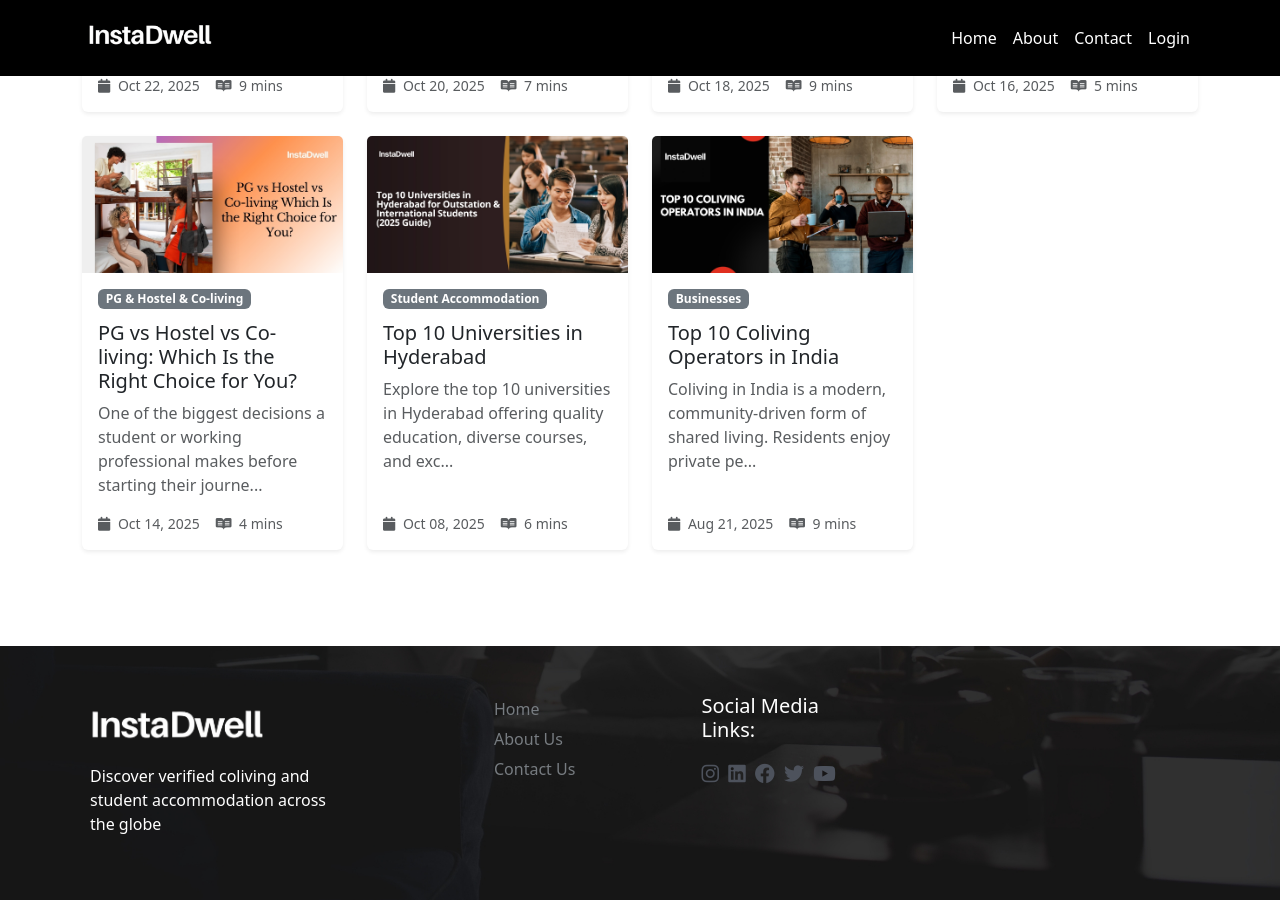
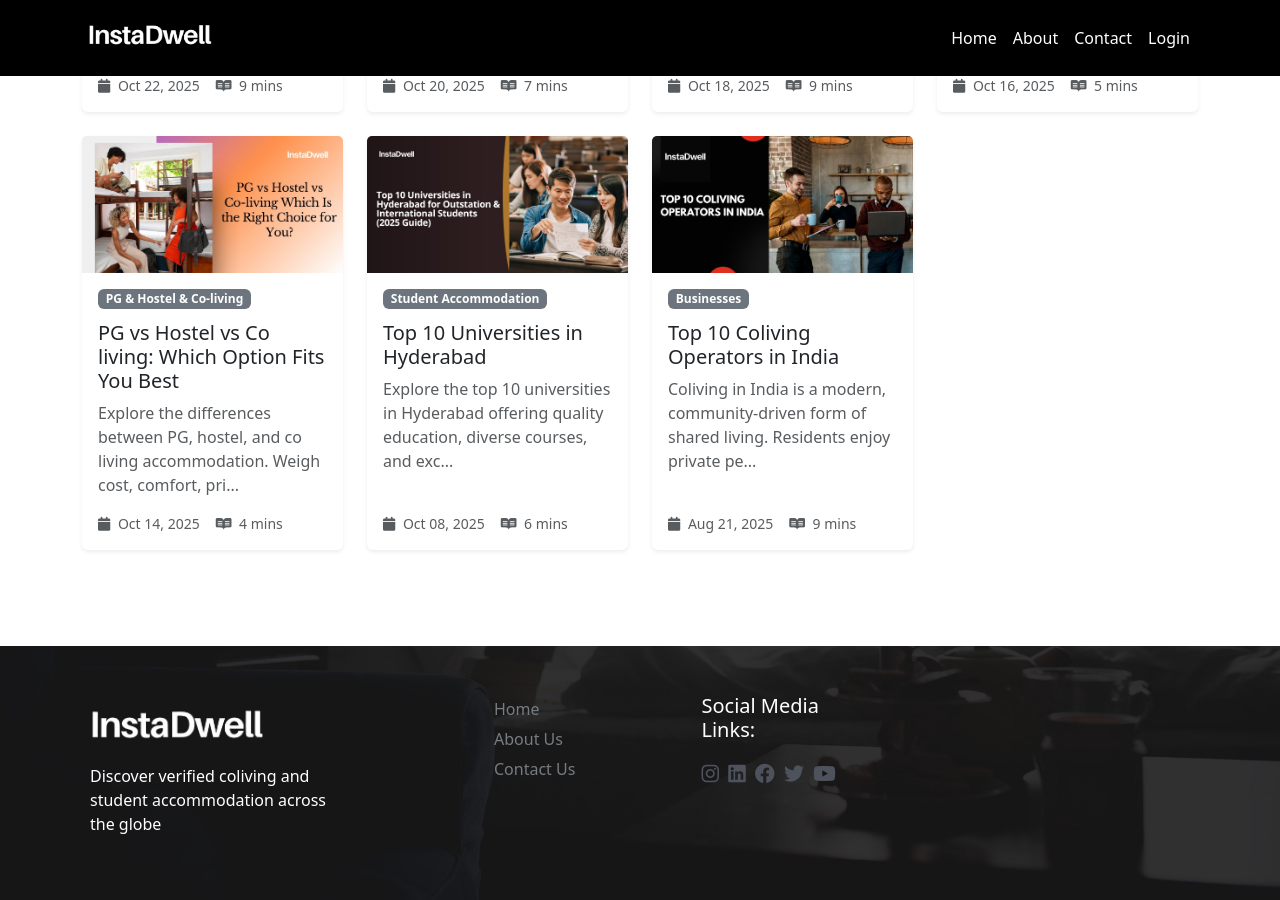
Before and after one commit to instadw/instadwell-blog, a Jekyll site: the page built from index.html, in a window 1280 px wide and 900 px high, scrolled down 1337 px. Built offline with Jekyll 4.4.1, drawn with Linux system fonts in a browser that asks for light colours; the list of posts is cut into pages by our own code.

Commit message:
Update 2025-10-14-pg-vs-hostel-vs-co-living-which-is-the-right-choice-for-you.md

```diff
--- a/_posts/2025-10-14-pg-vs-hostel-vs-co-living-which-is-the-right-choice-for-you.md
+++ b/_posts/2025-10-14-pg-vs-hostel-vs-co-living-which-is-the-right-choice-for-you.md
@@ -1,9 +1,6 @@
 ---
-title: "PG vs Hostel vs Co-living: Which Is the Right Choice for You?"
-description: "One of the biggest decisions a student or working professional
-  makes before starting their journey is choosing the right accommodation. Where
-  you live directly impacts your comfort, productivity, safety, and social life.
-  "
+title: "PG vs Hostel vs Co living: Which Option Fits You Best"
+description: "Explore the differences between PG, hostel, and co living accommodation. Weigh cost, comfort, privacy, and community to pick what fits you best."
 image: /assets/images/pg-vs-hostel-vs-co-living-which-is-the-right-choice-for-you.webp
 layout: post
 permalink: /:title
@@ -14,13 +11,13 @@ date: 2025-10-14T09:14:00.000+05:30
 ## Introduction
 
 
-Finding the right place to live is one of the most important decisions students and young professionals make when moving to a new city. Your accommodation shapes your daily comfort, safety, social life, and even how well you focus on studies or work.\
-\
+Finding the right place to live is one of the most important decisions students and young professionals make when moving to a new city. Your accommodation shapes your daily comfort, safety, social life, and even how well you focus on studies or work.
+
 Did you know? For every six students enrolling in higher education in India, there’s only **one hostel bed** available.
 
 With so many choices like **Paying Guest (PG)** accommodations, **hostels**, and **modern co-living spaces**, it can be confusing to decide what fits you best. Each has its own pros, cons, and lifestyle benefits.
 
-In this guide, powered by InstaDwell – India’s trusted platform for verified student housing & co-living, we’ll break down the differences to help you make the right choice. InstaDwell is also recognized as a  [Top PG & Co-Living Platform in India and Abroad](https://instadwell.com/), helping thousands of students find safe and comfortable stays.
+In this guide, powered by InstaDwell, India’s trusted platform for verified student housing & co-living, we’ll break down the differences to help you make the right choice. InstaDwell is also recognized as a  [Top PG & Co-Living Platform in India and Abroad](https://instadwell.com/), helping thousands of students find safe and comfortable stays.
 
 ## What is Co-living?
 
```
